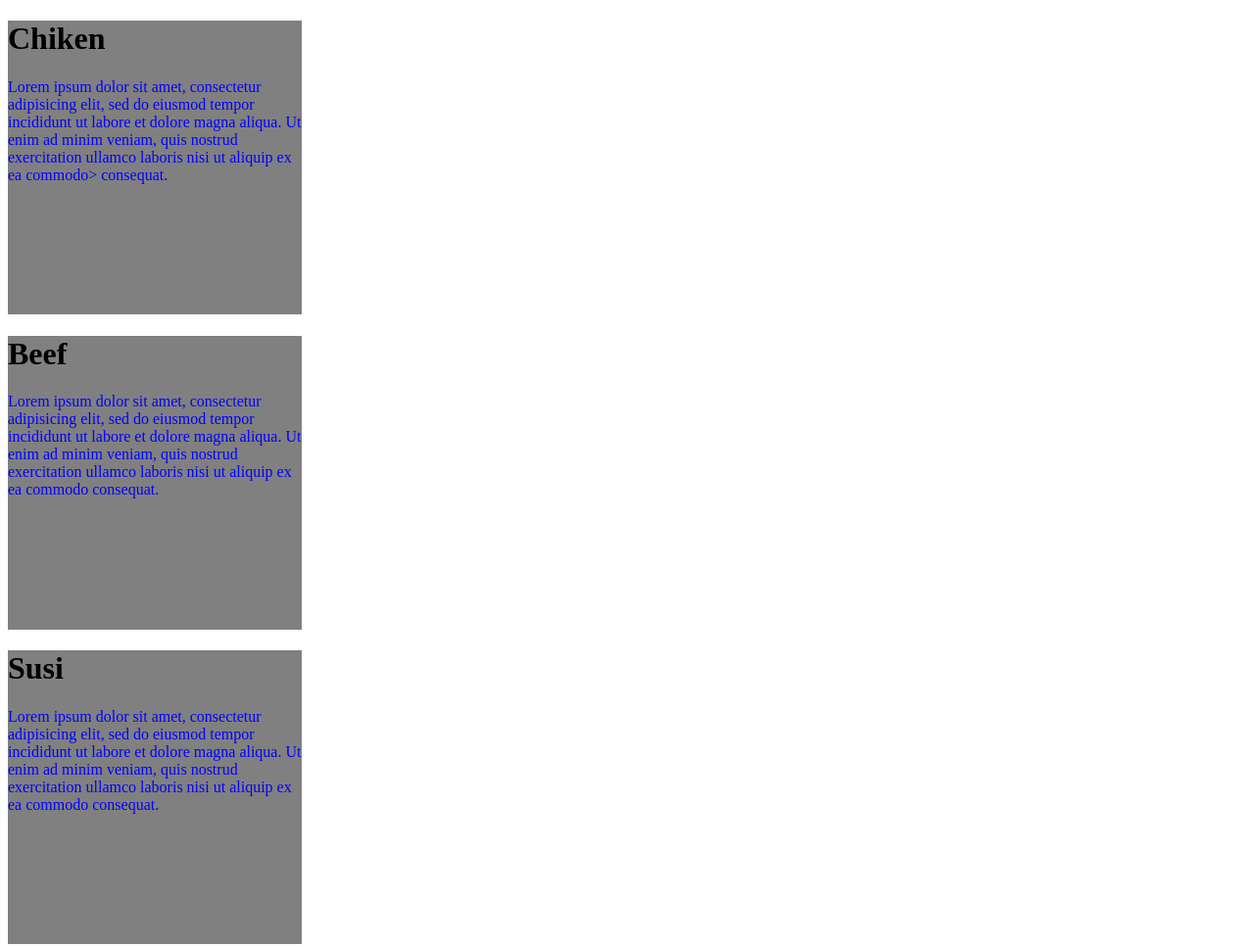
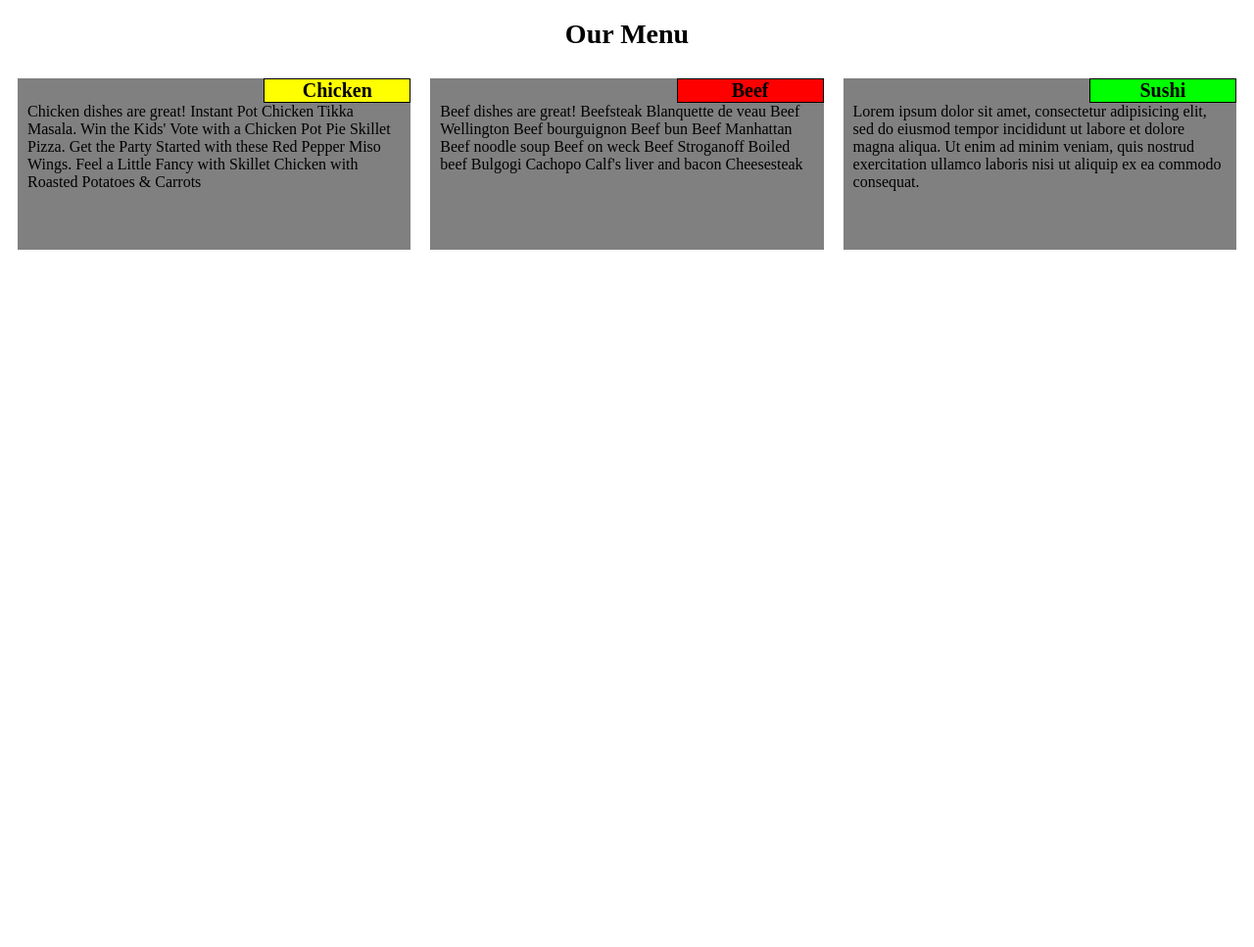
Before and after one commit to suvro1999/mod2_solution, a plain HTML site: page index.html in a window 1280 px wide. Shown: the whole page at 98% size. After the commit the page ends 800 px from the top, so only its background shows below. Drawn offline with Linux system fonts and the light colour scheme.

Commit message:
style added

```diff
--- a/css/style.css
+++ b/css/style.css
@@ -1,22 +1,135 @@
-body{
-	box-sizing: border-box;
+* {
+  			box-sizing: border-box;
+		}
+		h1 {
+      font: Helvetica;
+      font-size: 28px;
+			text-align: center;
+		}
+
+		.section {
+      background-color: grey;
+			margin: 10px 10px;
+		}
+
+		h3 {
+      font: Helvetica;
+      font-size: 20px;
+			border: 1px solid black;
+			width: 150px;
+      text-align: center;
+			float: right;
+			margin: 0px;
+		}
+
+    h3#Chicken {
+      background-color: yellow;
+    }
+
+    h3#Beef {
+      background-color: red;
+    }
+
+    h3#Sushi {
+      background-color: #00FF00;
+    }
+		p {
+      font: Helvetica;
+      font-size: 16px;
+      height: 150px;
+      padding-left: 10px;
+      padding-right: 10px;
+			clear: right;
+		}
+
+    p#ChickDish {
+      background-color:
+    }
+
+		.row {
+			width: 100%;
+		}
+
+@media (min-width: 992px) {
+  .col-lg-1, .col-lg-2, .col-lg-3, .col-lg-4, .col-lg-5, .col-lg-6, .col-lg-7, .col-lg-8, .col-lg-9, .col-lg-10, .col-lg-11, .col-lg-12 {
+    float: left;
+  }
+  .col-lg-1 {
+    width: 8.33%;
+  }
+  .col-lg-2 {
+    width: 16.66%;
+  }
+  .col-lg-3 {
+    width: 25%;
+  }
+  .col-lg-4 {
+    width: 33.33%;
+  }
+  .col-lg-5 {
+    width: 41.66%;
+  }
+  .col-lg-6 {
+    width: 50%;
+  }
+  .col-lg-7 {
+    width: 58.33%;
+  }
+  .col-lg-8 {
+    width: 66.66%;
+  }
+  .col-lg-9 {
+    width: 74.99%;
+  }
+  .col-lg-10 {
+    width: 83.33%;
+  }
+  .col-lg-11 {
+    width: 91.66%;
+  }
+  .col-lg-12 {
+    width: 100%;
+  }
 }
-.box{
-	width :300px;
-	height: 300px;
-	background: gray;
 
+@media (min-width: 768px) and (max-width: 991px) {
+  .col-md-1, .col-md-2, .col-md-3, .col-md-4, .col-md-5, .col-md-6, .col-md-7, .col-md-8, .col-md-9, .col-md-10, .col-md-11, .col-md-12 {
+    float: left;
+  }
+  .col-md-1 {
+    width: 8.33%;
+  }
+  .col-md-2 {
+    width: 16.66%;
+  }
+  .col-md-3 {
+    width: 25%;
+  }
+  .col-md-4 {
+    width: 33.33%;
+  }
+  .col-md-5 {
+    width: 41.66%;
+  }
+  .col-md-6 {
+    width: 50%;
+  }
+  .col-md-7 {
+    width: 58.33%;
+  }
+  .col-md-8 {
+    width: 66.66%;
+  }
+  .col-md-9 {
+    width: 74.99%;
+  }
+  .col-md-10 {
+    width: 83.33%;
+  }
+  .col-md-11 {
+    width: 91.66%;
+  }
+  .col-md-12 {
+    width: 100%;
+  }
 }
-.box2{
-	width :300px;
-	height: 300px;
-	background: gray;
-}
-.box3{
-	width :300px;
-	height: 300px;
-	background: gray;
-}
-p{
-	color: blue;
-}
--- a/index.html
+++ b/index.html
@@ -1,34 +1,34 @@
-<!DOCTYPE html>
+<!doctype html>
 <html>
 <head>
-	<title>mod2_solution</title>
 	<meta charset="utf-8">
-	<link rel="stylesheet" type="text/css" href="css/style.css">
+	<meta name="viewport" content="width=device-width, initial-scale=1">
+	<link rel="stylesheet" type="text/css" href="css\style.css">
+	<title>Assignment Soution for Module 2</title>
 </head>
 <body>
-
-<div class="continer">
-	<div class="box">
-		<h1>Chiken</h1>
-		<p>Lorem ipsum dolor sit amet, consectetur adipisicing elit, sed do eiusmod
-		tempor incididunt ut labore et dolore magna aliqua. Ut enim ad minim veniam,
-		quis nostrud exercitation ullamco laboris nisi ut aliquip ex ea commodo>
-
-		consequat.</p>
-			</div>
-	<div class="box2">
-		<h1>Beef</h1>
-		<p>Lorem ipsum dolor sit amet, consectetur adipisicing elit, sed do eiusmod
-		tempor incididunt ut labore et dolore magna aliqua. Ut enim ad minim veniam,
-		quis nostrud exercitation ullamco laboris nisi ut aliquip ex ea commodo
-		consequat.</p>
+	<h1>Our Menu</h1>
+<div class="row">
+	<div class="col-lg-4 col-md-6">
+		<div class="section">
+			<h3 id="Chicken">Chicken</h3>
+			<p id="ChickDish">Chicken dishes are great!   Instant Pot Chicken Tikka Masala. Win the Kids' Vote with a Chicken Pot Pie Skillet Pizza. Get the Party Started with these Red Pepper Miso Wings. Feel a Little Fancy with Skillet Chicken with Roasted Potatoes & Carrots</p>
+		</div>
 	</div>
-	<div class="box3">
-		<h1>Susi</h1>
-		<p>Lorem ipsum dolor sit amet, consectetur adipisicing elit, sed do eiusmod
-		tempor incididunt ut labore et dolore magna aliqua. Ut enim ad minim veniam,
-		quis nostrud exercitation ullamco laboris nisi ut aliquip ex ea commodo
-		consequat.</p>
+	<div class="col-lg-4 col-md-6">
+		<div class="section">
+			<h3 id="Beef">Beef</h3>
+			<p id="BeefDish">Beef dishes are great!  Beefsteak Blanquette de veau Beef Wellington Beef bourguignon Beef bun Beef Manhattan Beef noodle soup Beef on weck Beef Stroganoff Boiled beef Bulgogi Cachopo Calf's liver and bacon Cheesesteak</p>
+		</div>
+	</div>
+	<div class="col-lg-4 col-md-12">
+		<div class="section">
+			<h3 id="Sushi">Sushi</h3>
+			<p id="SushiDish">Lorem ipsum dolor sit amet, consectetur adipisicing elit, sed do eiusmod
+			tempor incididunt ut labore et dolore magna aliqua. Ut enim ad minim veniam,
+			quis nostrud exercitation ullamco laboris nisi ut aliquip ex ea commodo
+			consequat.</p>
+		</div>
 	</div>
 </div>
 </body>
```
